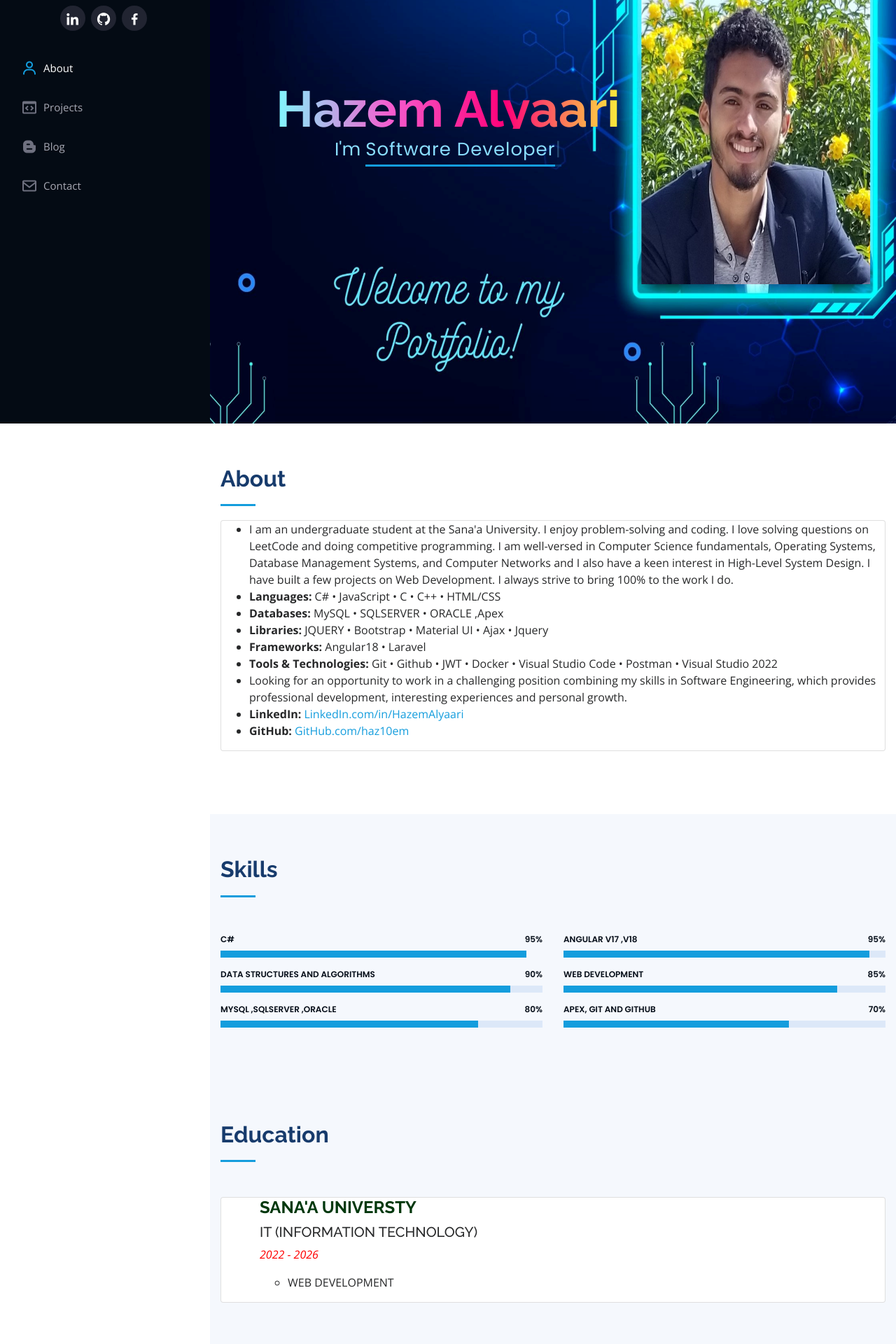
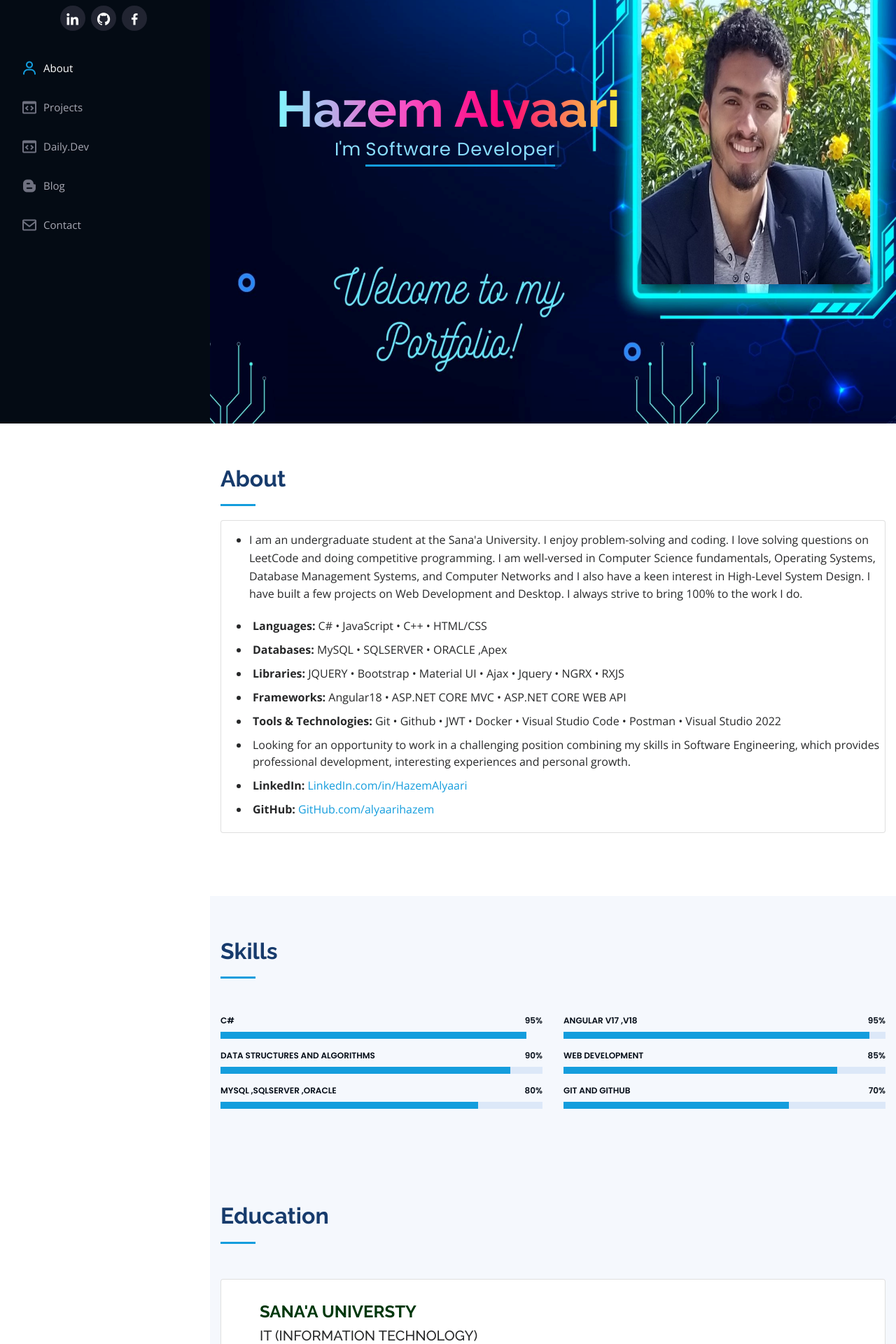
Before and after one commit to AlyaariHazem/portfolio, a PHP site: page /index.html in a window 1280 px wide. Shown: the part 195-2115 px from the top of the page at 70% size. Run offline with PHP 8.4, Linux system fonts and the light colour scheme.

Commit message:
chanage Account to alyaarihazem and add some Projects and edit the style

```diff
--- a/assets/css/style.css
+++ b/assets/css/style.css
@@ -12,7 +12,13 @@ a {
 
   color: #149ddd;
 }
-
+#FirstLI{
+  padding:15px 0;
+  line-height: 1.6rem;
+}
+li{
+  padding: 5px;
+}
 a:hover {
   color: #37b3ed;
   text-decoration: none;
--- a/index.html
+++ b/index.html
@@ -13,7 +13,7 @@
   <meta name="description"
     content="Hi There, I'm Hazem Alyaari, a software developer with strong technical skills. Take a look at this protoflio website and feel free to connect with me.">
   <meta name="keywords"
-    content="About, Experience, Education, Resume, Projects, Hazem AL-Yaari, AlyaariHazem, Hazem Alyaari,Hazem Alyaari Website, Hazem.in, AlyaariHazem.com,hazem.com, hazemalyaari.com, alyaarihazem.com, Haz10em GitHub, .in, Coding Profiles, Contact, Coding, Asp.net, Problem-Solving, Data Structure, Algorithms, Software Engineer, Software Developer, LinkedIn, GitHub, protoflio, Website, Profile, Links,, MACHINE LEARNING, OPENSOURCE, MYSQL, programming, projects, git, tech,  tech news,  github, protoflio, personal website, Alyaar, Yemen, software developer, coaching, coding, google, amazon, meta, project management, microsoft, netflix, apple, new technology, student" />
+    content="About, Experience, Education, Resume, Projects, Hazem AL-Yaari, AlyaariHazem, Hazem Alyaari,Hazem Alyaari Website, Hazem.in, AlyaariHazem.com,hazem.com, hazemalyaari.com, alyaarihazem.com, alyaarihazem GitHub, .in, Coding Profiles, Contact, Coding, Asp.net, Problem-Solving, Data Structure, Algorithms, Software Engineer, Software Developer, LinkedIn, GitHub, protoflio, Website, Profile, Links,, MACHINE LEARNING, OPENSOURCE, MYSQL, programming, projects, git, tech,  tech news,  github, protoflio, personal website, Alyaar, Yemen, software developer, coaching, coding, google, amazon, meta, project management, microsoft, netflix, apple, new technology, student" />
   <meta name="date" content="2024-03-20" scheme="YYYY-MM-DD">
 
 
@@ -54,11 +54,11 @@
             <h1 class="text-light"><a href="index.html">Hazem Alyaari</a></h1>
           </center>
           <div class="social-links mt-3 text-center">
-          <a href="https://www.linkedin.com/in/hazem-alyaari-23973b2a7/" target="_blank" title="LinkedIn @Hazem Alyaar"
+            <a href="https://www.linkedin.com/in/hazem-alyaari-23973b2a7/" target="_blank" title="LinkedIn Hazem Alyaar"
               class="linkedin"><i class="bx bxl-linkedin"></i></a>
-          <a href="https://github.com/haz10em" target="_blank" title="GitHub @haz10em" class="github"><i
+            <a href="https://github.com/alyaarihazem" target="_blank" title="GitHub alyaarihazem" class="github"><i
                 class="bx bxl-github"></i></a>
-          <a href="https://www.facebook.com/profile.php?id=100027605985651" target="_blank" title="Facebook @Hazem Abdullah Alyaari"
+            <a href="https://www.facebook.com/profile.php?id=100027605985651" target="_blank" title="Facebook Hazem Abdullah Alyaari"
               class="facebook"><i class="bx bxl-facebook"></i></a>
 
 
@@ -69,6 +69,7 @@
           <ul>
             <li><a href="#about"><i class="bx bx-user"></i> <span>About</span></a></li>
             <li><a href="#services"><i class="bx bx-code-block"></i> Projects</a></li>
+            <li><a href="https://app.daily.dev/hazemalyaari"><i class="bx bx-code-block"></i> Daily.Dev</a></li>
             <li><a href="https://www.blogger.com/profile/15568617126796440151" target="_blank" title="Blog posts"><i
                   class="bx bxl-blogger"></i> Blog</a></li>
             <li><a href="#contact"><i class="bx bx-envelope"></i> Contact</a></li>
@@ -104,16 +105,16 @@
               <div class="card-content">
                 <ul>
 
-                <li>
+                  <li id="FirstLI">
                     I am an undergraduate student at the Sana'a University. I enjoy problem-solving and coding. I love
                     solving questions on LeetCode and doing competitive programming. I am well-versed in Computer Science
                     fundamentals, Operating Systems, Database Management Systems, and Computer Networks and I also have a
-                  keen interest in High-Level System Design. I have built a few projects on Web Development. I always
+                    keen interest in High-Level System Design. I have built a few projects on Web Development and Desktop. I always
                     strive to bring 100% to the work I do.
                   </li>
 
                   <li>
-                  <b>Languages:</b> C# • JavaScript • C • C++ • HTML/CSS
+                    <b>Languages:</b> C# • JavaScript • C++  • HTML/CSS
                   </li>
 
                   <li>
@@ -121,11 +122,11 @@
                   </li>
 
                   <li>
-                  <b>Libraries:</b> JQUERY • Bootstrap • Material UI • Ajax • Jquery
+                    <b>Libraries:</b> JQUERY • Bootstrap • Material UI • Ajax • Jquery • NGRX • RXJS
                   </li>
 
                   <li>
-                  <b>Frameworks:</b> Angular18 •  Laravel
+                    <b>Frameworks:</b>  Angular18 • ASP.NET CORE MVC • ASP.NET CORE WEB API
                   </li>
 
                   <li>
@@ -140,7 +141,7 @@
 
                   <li> <strong>LinkedIn:</strong> <a href="https://www.linkedin.com/in/hazem-alyaari-23973b2a7/">
                       LinkedIn.com/in/HazemAlyaari</a></li>
-                <li> <strong>GitHub:</strong> <a href="https://github.com/haz10em"> GitHub.com/haz10em</a> </li>
+                  <li> <strong>GitHub:</strong> <a href="https://github.com/alyaarihazem"> GitHub.com/alyaarihazem</a> </li>
 
                 </ul>
               </div>
@@ -208,7 +209,7 @@
               </div>
 
               <div class="progress">
-              <span class="skill">Apex, Git and Github <i class="val">70%</i></span>
+                <span class="skill">Git and Github <i class="val">70%</i></span>
                 <div class="progress-bar-wrap">
                   <div class="progress-bar" role="progressbar" aria-valuenow="70" aria-valuemin="0" aria-valuemax="100">
                   </div>
@@ -248,14 +249,13 @@
 
                   <ul>
                     <div class="col-md-12 mt-4 mt-md-0 icon-box" data-aos="fade-up">
-                    <h4 style="text-align:left;"><a href="https://www.bing.com/search?q=%D8%AC%D8%A7%D9%85%D8%B9%D8%A9+%D8%B5%D9%86%D8%B9%D8%A7%D8%A1&form=ANNTH1&refig=56312f76027d4ad79cb9c1fb96301ade&pc=U531" target="_blank"
+                      <h4 style="text-align:left; padding-top: 2rem;"><a href="https://www.bing.com/search?q=%D8%AC%D8%A7%D9%85%D8%B9%D8%A9+%D8%B5%D9%86%D8%B9%D8%A7%D8%A1&form=ANNTH1&refig=56312f76027d4ad79cb9c1fb96301ade&pc=U531" target="_blank"
                           style="color:#00380d"><b>SANA'A UNIVERSTY</b></a><br> </h4>
                       <h5 style="text-align:left;">IT (INFORMATION TECHNOLOGY)</h5>
-                    <p style="text-align:left;color:rgb(255, 0, 0)"><em>2022 - 2026 </em></p>
-                    <ul style="text-align:left;">
-                      <li>WEB DEVELOPMENT</li>
+                      <p style="text-align:left;color:rgb(255, 0, 0);padding-left: 4rem;"><em>2022 - 2026 </em></p>
 
-                    </ul>
+                        <h6>👨‍💻 WEB DEVELOPMENT </h6>
+
                     </div>
 
                   </ul>
@@ -285,25 +285,54 @@
 
 
             <div class="row">
+
               <div class="col-lg-4 col-md-6 icon-box" data-aos="fade-up">
                 <div class="icon"><i class="icofont-business-man"></i></div>
                 <h4 class="title"><a href="https://github.com/Hazemalyaari/portfolio" target="_blank">protoflio Website</a></h4>
                 <p class="description">A
-                <a href="https://github.com/haz10em/portfolio.git" target="_blank">Project</a>
+                  <a href="https://github.com/alyaarihazem/portfolio.git" target="_blank">Project</a>
                   for making a blog website attaching about me, contacts, live-map location-services, send a message, all
                   certificates, fetching all current activities on GitHub for opensource contributions. It is a fully
                   customizable website also. The Git repo is available: <a
-                  href="https://github.com/haz10em/portfolio.git" target="_blank">Here.⇗
+                    href="https://github.com/alyaarihazem/portfolio.git" target="_blank">Here.⇗
                   </a>
                 </p>
               </div>
 
               <div class="col-lg-4 col-md-6 icon-box" data-aos="fade-up" data-aos-delay="100">
                 <div class="icon"><i class="icofont-business-man"></i></div>
-              <h4 class="title"><a href="https://github.com/haz10em/ASP.NET-with-Angular-18.git" target="_blank">Myschool </a></h4>
-              <p class="description"> A <a href="https://github.com/haz10em/ASP.NET-with-Angular-18.git" target="_blank"> Myschool
+                <h4 class="title"><a href="https://github.com/alyaarihazem/ASP.NET-with-Angular-18.git" target="_blank">Myschool </a></h4>
+                <p class="description"> A <a href="https://github.com/alyaarihazem/ASP.NET-with-Angular-18.git" target="_blank"> Myschool
                     website</a> developed using JavaScript, CSS, HTML,ASP.NET Core Web API and Angular 18 . The students can downloud this website. The source code
-                is available: <a href="https://github.com/haz10em/ASP.NET-with-Angular-18.git" target="_blank">Here.⇗
+                  is available: <a href="https://github.com/alyaarihazem/ASP.NET-with-Angular-18.git" target="_blank">Here.⇗
+                  </a> </p>
+                </p>
+              </div>
+
+              <div class="col-lg-4 col-md-6 icon-box" data-aos="fade-up" data-aos-delay="100">
+                <div class="icon"><i class="icofont-business-man"></i></div>
+                <h4 class="title"><a href="https://github.com/AlyaariHazem/My-School-.git" target="_blank">Myschool </a></h4>
+                <p class="description"> A <a href="https://github.com/AlyaariHazem/My-School-.git" target="_blank"> Myschool
+                    website</a> developed using JavaScript, CSS, HTML,ASP.NET Core Web API and Angular 18 . The students can vist this website and download it. but it is not completed 😊😊 The source code
+                  is available: <a href="https://github.com/AlyaariHazem/My-School-.git" target="_blank">Here.⇗
+                  </a> </p>
+                </p>
+              </div>
+
+              <div class="col-lg-4 col-md-6 icon-box" data-aos="fade-up" data-aos-delay="100">
+                <div class="icon"><i class="icofont-business-man"></i></div>
+                <h4 class="title"><a href="https://github.com/AlyaariHazem/Project-Disktop-Latest.git" target="_blank">Project-Disktop-Latest </a></h4>
+                <p class="description"> A <a href="https://github.com/AlyaariHazem/Project-Disktop-Latest.git" target="_blank"> Myschool
+                    For Desktop</a> developed using .NET Core . Any One can downloud this Project From Github. The source code
+                  is available: <a href="https://github.com/AlyaariHazem/Project-Disktop-Latest.git" target="_blank">Here.⇗
+                  </a> </p>
+                </p>
+              </div>
+
+              <div class="col-lg-4 col-md-6 icon-box" data-aos="fade-up" data-aos-delay="100">
+                <div class="icon"><i class="icofont-business-man"></i></div>
+                <h4 class="title"><a href="https://github.com/AlyaariHazem?tab=repositories" target="_blank">All Reop </a></h4>
+                <p class="description">You can See All My repositories in Github <a href="https://github.com/AlyaariHazem?tab=repositories" target="_blank">Here.⇗
                 </a> </p>
                 </p>
               </div>
@@ -315,13 +344,15 @@
           </div>
       </section><!-- End Services Section -->
 
+
 <!-- ======= Contact Section ======= -->
 <section id="contact" class="contact">
   <div class="container">
       <div class="section-title">
           <h2>Contact</h2>
-      <p>Discuss a project or just want to say hi? My Inbox is open for all.</p>
+          <p>Discuss my projects or just want to say hi? My Inbox is open for all.</p>
       </div>
+
       <div class="row" data-aos="fade-in">
           <div class="col-lg-5 d-flex align-items-stretch">
               <div class="info">
@@ -406,6 +437,36 @@
   <script src="assets/vendor/aos/aos.js"></script>
   <!-- Template Main JS File -->
   <script src="assets/js/main.js"></script>
+<!-- EmailJS SDK -->
+<script type="text/javascript" src="https://cdn.emailjs.com/sdk/3.2.0/email.min.js"></script>
+
+
+<script type="text/javascript">
+    (function () {
+        emailjs.init("4zgK6KsOevGx8Mk6o"); // Replace with your EmailJS user ID
+    })();
+
+    function sendEmail(event) {
+        event.preventDefault(); // Prevent the form from submitting the traditional way
+
+        emailjs.send("service_0nqimrv", "template_23tbe7o", {
+            from_name: document.getElementById("name").value,
+            from_email: document.getElementById("email").value,
+            subject: document.getElementById("subject").value,
+            message: document.getElementById("message").value
+        }).then(function (response) {
+            alert("Message sent successfully!"); // Display success message
+        }, function (error) {
+            alert("Failed to send message: " + error.text); // Display error message
+        });
+    }
+    if (typeof emailjs !== 'undefined') {
+    emailjs.send(/* parameters */);
+} else {
+    console.error('EmailJS SDK failed to load.');
+}
+
+</script>
 
 </body>
 
```
Lines whose indentation alone changed are shown as unchanged.
